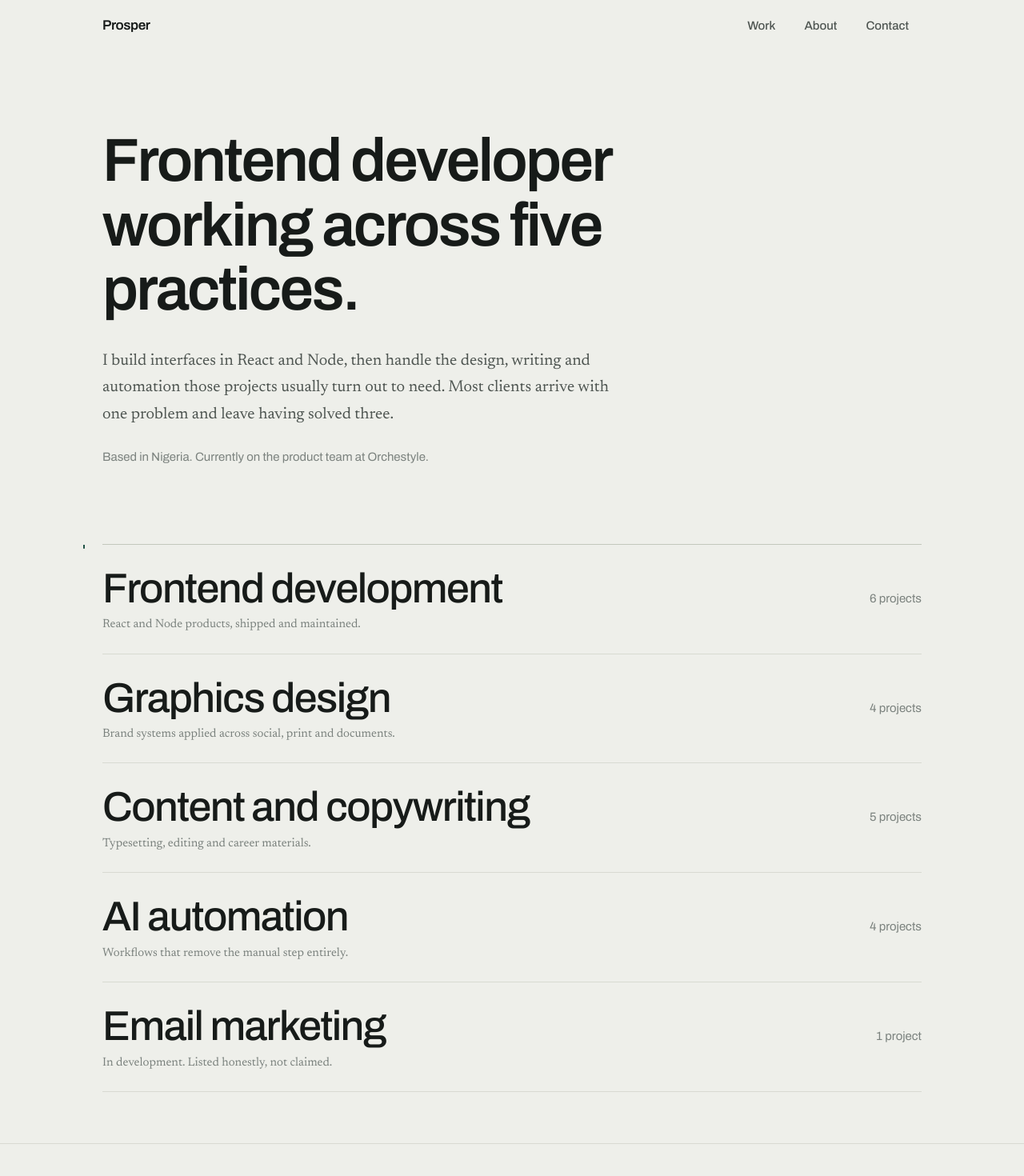
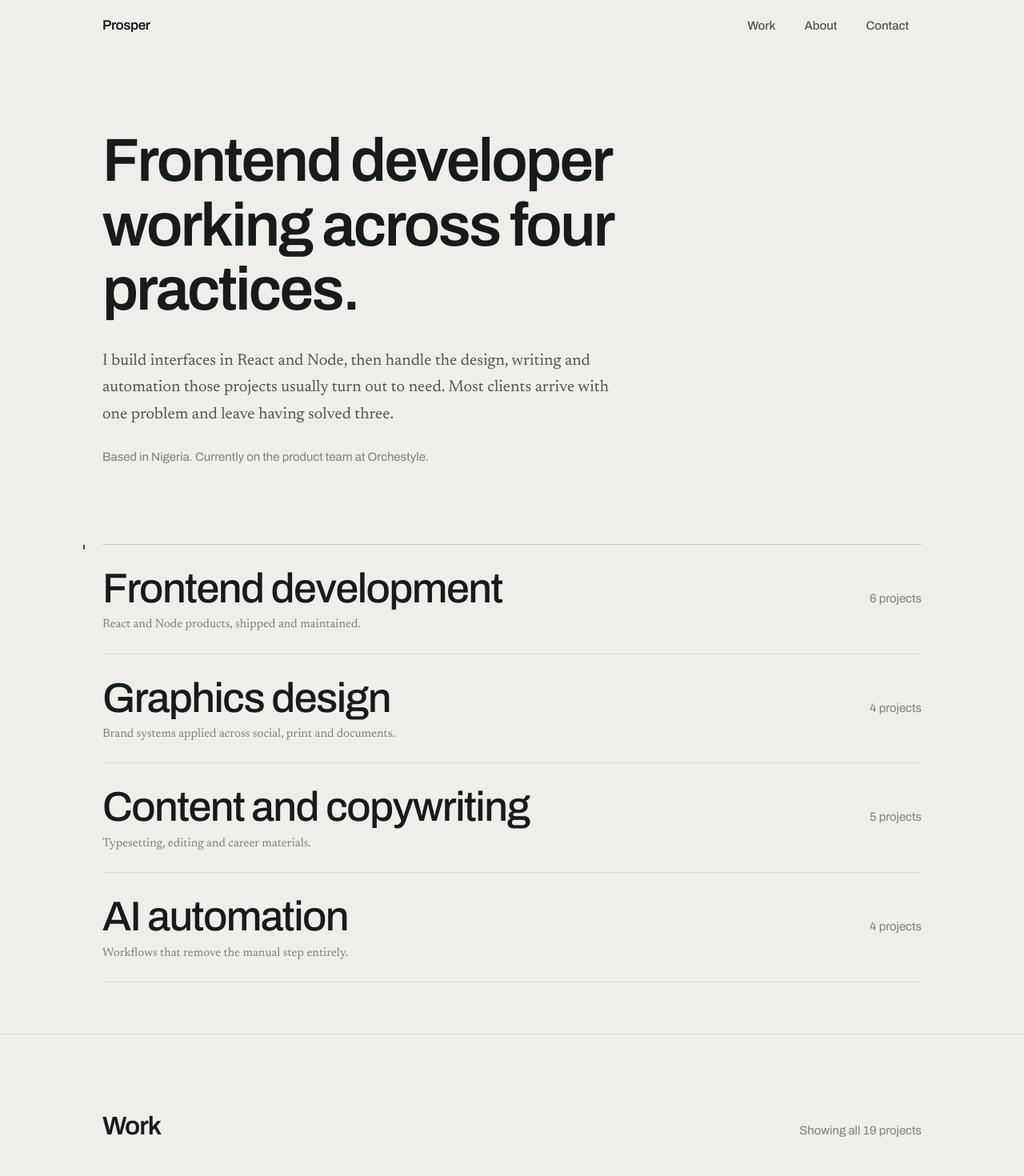
Before and after one commit to valerian0871/portfolio, a React (Vite) app: page / in a window 1280 px wide. Shown: the top 1470 px of the page at 80% size. Built offline with nearby package versions, Linux system fonts and the light colour scheme.

Commit message:
Update practices and project descriptions to reflect current offerings and remove email marketing

```diff
--- a/index.html
+++ b/index.html
@@ -7,7 +7,7 @@
     <title>Prosper: frontend developer, designer and automation builder</title>
     <meta
       name="description"
-      content="Prosper is a frontend developer in Nigeria working across five practices: frontend development, graphics design, content and copywriting, AI automation and email marketing."
+      content="Prosper is a frontend developer in Nigeria working across four practices: frontend development, graphics design, content and copywriting, and AI automation."
     />
 
     <meta name="theme-color" content="#EEEFEA" media="(prefers-color-scheme: light)" />
@@ -17,7 +17,7 @@
     <meta property="og:title" content="Prosper: frontend developer, designer and automation builder" />
     <meta
       property="og:description"
-      content="Twenty-two projects across frontend development, graphics design, content and copywriting, AI automation and email marketing."
+      content="Nineteen projects across frontend development, graphics design, content and copywriting, and AI automation."
     />
     <!-- Fill these two in once the site has its final URL. Both must be absolute. -->
     <meta property="og:url" content="" />
--- a/src/components/About.tsx
+++ b/src/components/About.tsx
@@ -25,10 +25,7 @@ export function About() {
               text="I started in frontend and stayed there, but the work kept widening. A client who needs a React interface usually also needs the brand applied consistently, the documents set properly, and the weekly posting to stop being done by hand. Rather than hand those off, I learned to do them."
             />
             <TextReveal
-              text="That means the five practices listed here are not five careers. They are what one project tends to require once you follow it through to the end. The document work taught me typesetting; the automation work came out of watching teams retype the same order into three systems."
-            />
-            <TextReveal
-              text="Email marketing is the newest of the five and the only one without shipped client work behind it yet. It is listed because I am building it, not because I am claiming it."
+              text="That means the four practices listed here are not four careers. They are what one project tends to require once you follow it through to the end. The document work taught me typesetting; the automation work came out of watching teams retype the same order into three systems."
             />
           </div>
 
--- a/src/components/Hero.tsx
+++ b/src/components/Hero.tsx
@@ -16,7 +16,7 @@ export function Hero({ onSelectPractice }: HeroProps) {
           className="enter max-w-[16ch] text-display leading-[1.06] font-semibold tracking-[-0.035em]"
           style={{ '--i': 1 } as React.CSSProperties}
         >
-          Frontend developer working across five practices.
+          Frontend developer working across four practices.
         </h1>
 
         <TextReveal
--- a/src/data/practices.ts
+++ b/src/data/practices.ts
@@ -21,9 +21,4 @@ export const practices: Practice[] = [
     label: 'AI automation',
     note: 'Workflows that remove the manual step entirely.',
   },
-  {
-    id: 'email',
-    label: 'Email marketing',
-    note: 'In development. Listed honestly, not claimed.',
-  },
 ]
--- a/src/data/projects.ts
+++ b/src/data/projects.ts
@@ -370,16 +370,6 @@ export const projects: Project[] = [
       'Cleaned and reconciled a membership contact list, then set up reporting so the team could read their own numbers without requesting an export each time.',
     tools: ['Data cleaning', 'Power BI'],
   },
-  {
-    slug: 'email-marketing',
-    title: 'Email marketing practice',
-    practice: 'email',
-    kind: 'In development',
-    summary: 'Being built now. No shipped client campaign yet.',
-    detail:
-      'Working through list segmentation, automation flows, subject line and body copy, and measurement that goes past open rates. This entry exists so the list is accurate, and it will be replaced by a real campaign with real numbers when there is one.',
-    tools: ['Segmentation', 'Automation flows', 'Copywriting'],
-  },
 ]
 
 export function countByPractice(practiceId: string): number {
--- a/src/types/index.ts
+++ b/src/types/index.ts
@@ -3,7 +3,6 @@ export type PracticeId =
   | 'graphics'
   | 'writing'
   | 'automation'
-  | 'email'
 
 export type FilterId = PracticeId | 'all'
 
```
